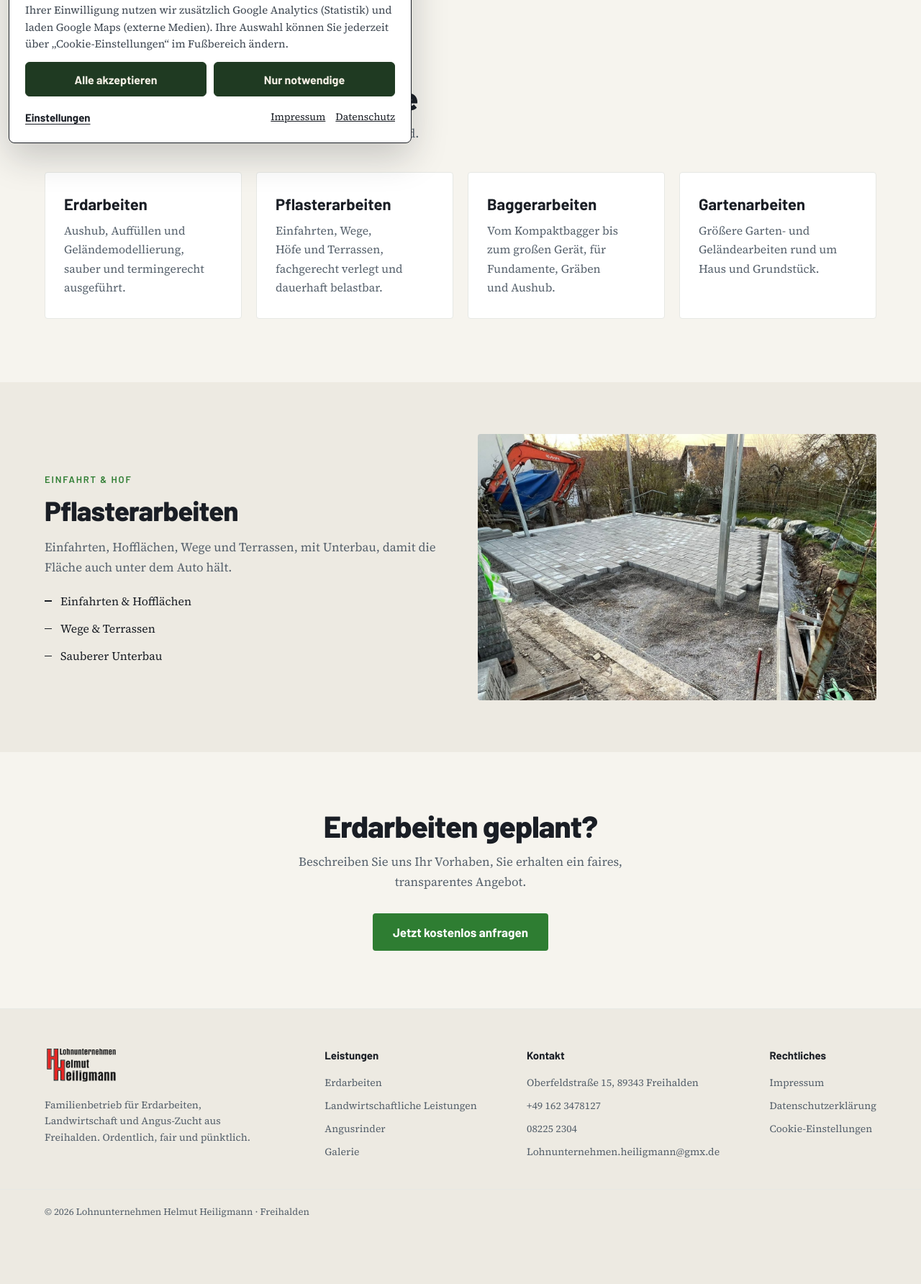
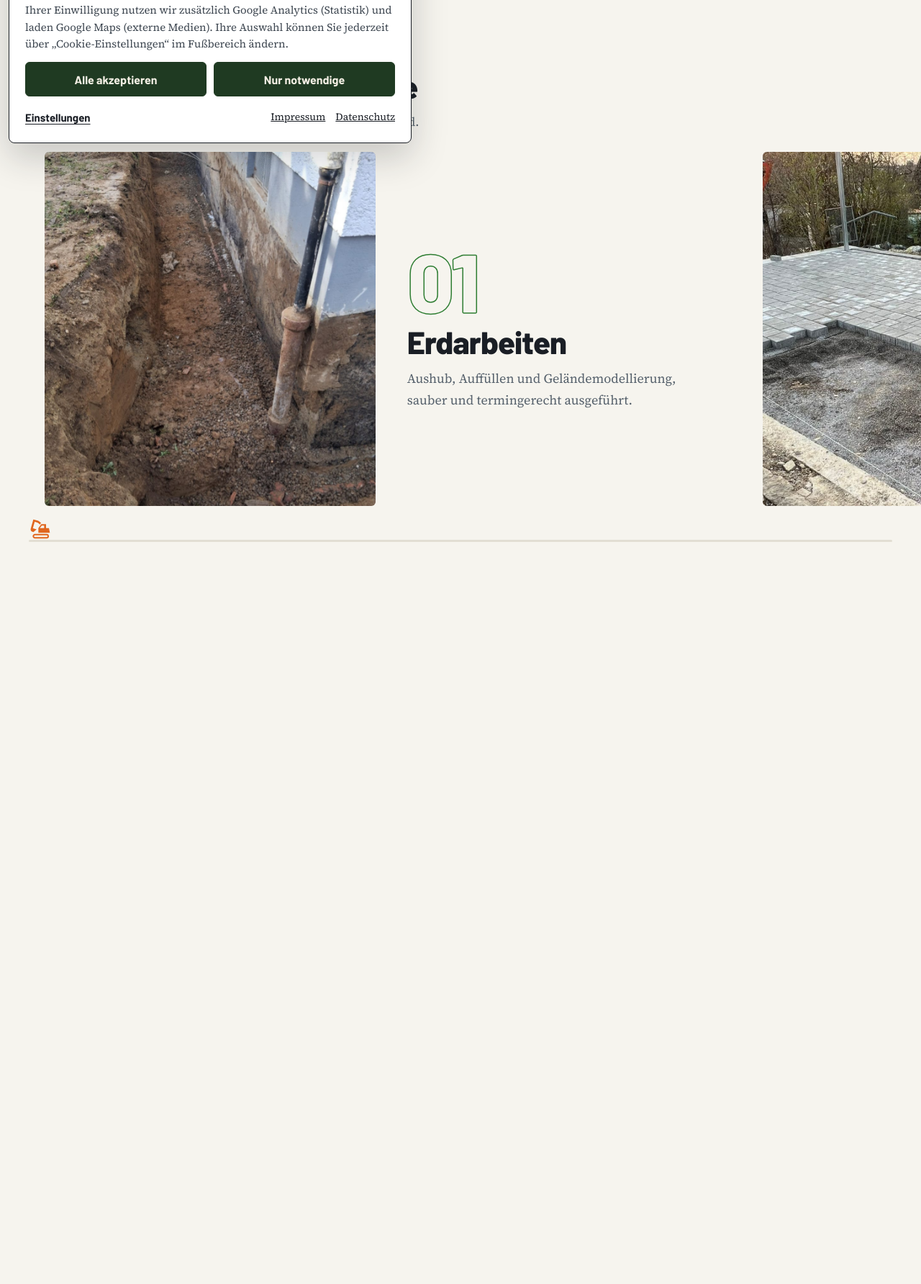
Before and after one commit to fiebermax/heiligmann, a PHP site: page /erdarbeiten.html in a window 1280 px wide. Shown: the part 589-2373 px from the top of the page at 72% size. Before the commit the page ends 2280 px from the top, so only its background shows below. Run offline with PHP 8.4, Linux system fonts and the light colour scheme.

Commit message:
Erdarbeiten mit Scroll-Band, rollende Ballen, Passwort fest hinterlegt
- Erdarbeiten: 4 Leistungen als horizontales Scroll-Band mit Fotos,
  Bagger fährt am Fortschritt mit; Satz färbt sich beim Scrollen ein
- Landwirtschaft: Kacheln durch gezeichnete Ballen ersetzt, die beim
  Scrollen hereinrollen
- Verwaltung: Passwort-Hash fest in passwort.php, keine Einrichtung
  über die Webseite mehr; neues Passwort per passwort-setzen.php
- Upload funktioniert auch ohne GD (lokales PHP unter Windows)

Co-Authored-By: Claude Opus 5.5 <noreply@anthropic.com>
Claude-Session: https://claude.ai/code/session_01XmSheUgCvrtiSVRq1Rpaif

```diff
--- a/ionos/erdarbeiten.html
+++ b/ionos/erdarbeiten.html
@@ -20,6 +20,40 @@
   a { color: #2E7D32; }
   a:hover { color: #256b29; }
   ::selection { background: #388E3C; color: #fff; }
+  .erd-band { position:relative; }
+  .erd-sticky { padding:56px 0 72px; }
+  .erd-kopf { max-width:1200px; margin:0 auto 36px; padding:0 22px; }
+  .erd-kopf h2 { font-family:'Barlow'; font-weight:800; font-size:clamp(28px,3.8vw,44px); line-height:1.05; color:#1a1e25; margin:0 0 12px; letter-spacing:-.02em; }
+  .erd-kopf p { color:#55606b; margin:0; max-width:620px; }
+  .erd-track { display:flex; flex-direction:column; gap:56px; padding:0 22px; max-width:1200px; margin:0 auto; }
+  .erd-panel { display:grid; grid-template-columns:1fr; gap:22px; }
+  .erd-foto { position:relative; aspect-ratio:4/3; border-radius:6px; overflow:hidden; background:#E6E2D8; }
+  .erd-foto img { position:absolute; inset:0; width:100%; height:100%; object-fit:cover; display:block; }
+  .erd-nr { display:block; font-family:'Barlow'; font-weight:800; font-size:clamp(64px,9vw,128px); line-height:.8; letter-spacing:-.04em; color:transparent; -webkit-text-stroke:1.5px #2E7D32; margin-bottom:18px; }
+  .erd-text h3 { font-family:'Barlow'; font-weight:800; font-size:clamp(28px,3.4vw,44px); line-height:1.02; letter-spacing:-.02em; color:#1a1e25; margin:0 0 14px; }
+  .erd-text p { color:#55606b; margin:0; font-size:18px; max-width:26em; }
+  .erd-weg { display:none; }
+  .erd-satz-wrap { background:#1F3A22; }
+  .erd-satz { max-width:1100px; margin:0 auto; padding:clamp(80px,12vw,150px) 22px; font-family:'Barlow'; font-weight:800; font-size:clamp(30px,4.6vw,60px); line-height:1.1; letter-spacing:-.02em; color:#F4EFE4; }
+  .erd-satz span { transition:color .25s linear; }
+  @media (min-width:960px) {
+    .erd-band { height:calc(100vh + 240vw); }
+    .erd-sticky { position:sticky; top:72px; height:calc(100vh - 72px); padding:40px 0 28px; display:flex; flex-direction:column; overflow:hidden; }
+    .erd-kopf { margin-bottom:28px; width:100%; }
+    .erd-track { flex-direction:row; flex:1; min-height:0; gap:6vw; max-width:none; margin:0; padding:0 calc((100vw - min(1200px,100vw)) / 2 + 22px); will-change:transform; }
+    .erd-panel { flex:none; width:min(72vw,1000px); height:100%; grid-template-columns:minmax(0,1.1fr) minmax(0,1fr); gap:44px; align-items:center; }
+    .erd-foto { aspect-ratio:auto; height:100%; max-height:62vh; }
+    .erd-foto img { transform:scale(1.15); will-change:transform; }
+    .erd-weg { display:block; position:relative; max-width:1200px; width:calc(100% - 44px); margin:20px auto 0; height:34px; }
+    .erd-weg-linie { position:absolute; left:0; right:0; bottom:4px; height:3px; background:#e2ded3; border-radius:2px; overflow:hidden; }
+    #erd-weg-fill { height:100%; background:#2E7D32; transform-origin:left; transform:scaleX(0); }
+    .erd-bagger { position:absolute; left:0; bottom:6px; width:32px; height:32px; background:#E0661F; -webkit-mask:url(icons/excavator.svg) center/contain no-repeat; mask:url(icons/excavator.svg) center/contain no-repeat; will-change:transform; }
+  }
+  @media (max-width:959px) {
+    .erd-foto { clip-path:inset(0 0 100% 0); transition:clip-path 1s cubic-bezier(.16,1,.3,1); }
+    .erd-panel.is-in .erd-foto { clip-path:inset(0 0 0 0); }
+  }
+  @media (prefers-reduced-motion: reduce) { .erd-foto { clip-path:none !important; } }
 </style>
 </helmet>
 <div style="background:#F6F4EE;color:#55606b;font-family:'Source Serif 4',Georgia,serif;font-size:17px;line-height:1.65;overflow-x:clip;min-height:100vh;">
@@ -43,17 +77,55 @@
     </div>
   </section>
 
-  <section style="max-width:1200px;margin:0 auto;padding:56px 22px 88px;">
-    <h2 data-reveal style="font-family:'Barlow';font-weight:800;font-size:clamp(28px,3.8vw,44px);line-height:1.05;color:#1a1e25;margin:0 0 12px;letter-spacing:-.02em;">Das übernehmen wir für Sie</h2>
-    <p data-reveal style="color:#55606b;margin:0 0 40px;max-width:620px;">Von der Vorbereitung bis zur fertigen Fläche, alles aus einer Hand.</p>
-    <div style="display:grid;grid-template-columns:repeat(auto-fit,minmax(240px,1fr));gap:20px;">
-      <sc-for list="{{ items }}" as="s" hint-placeholder-count="4">
-        <article data-reveal style="background:#ffffff;border:1px solid #e6e8e4;border-radius:4px;padding:30px 26px;">
-          <h3 style="font-family:'Barlow';font-weight:700;font-size:22px;line-height:1.2;color:#1a1e25;margin:0 0 10px;">{{ s.title }}</h3>
-          <p style="color:#55606b;margin:0;font-size:16px;">{{ s.text }}</p>
+  <section id="erd-band" class="erd-band" aria-label="Das übernehmen wir für Sie">
+    <div class="erd-sticky">
+      <div class="erd-kopf">
+        <h2>Das übernehmen wir für Sie</h2>
+        <p>Von der Vorbereitung bis zur fertigen Fläche, alles aus einer Hand.</p>
+      </div>
+      <div class="erd-track" id="erd-track">
+        <article class="erd-panel">
+          <div class="erd-foto"><img src="assets/web/g16.jpg" alt="Ausgehobener Graben an einer Hauswand" loading="lazy" decoding="async"></div>
+          <div class="erd-text">
+            <span class="erd-nr" aria-hidden="true">01</span>
+            <h3>Erdarbeiten</h3>
+            <p>Aushub, Auffüllen und Geländemodellierung, sauber und termingerecht ausgeführt.</p>
+          </div>
         </article>
-      </sc-for>
+        <article class="erd-panel">
+          <div class="erd-foto"><img src="assets/pflaster2.jpg" alt="Frisch gepflasterte Hoffläche" loading="lazy" decoding="async"></div>
+          <div class="erd-text">
+            <span class="erd-nr" aria-hidden="true">02</span>
+            <h3>Pflasterarbeiten</h3>
+            <p>Einfahrten, Wege, Höfe und Terrassen, fachgerecht verlegt und dauerhaft belastbar.</p>
+          </div>
+        </article>
+        <article class="erd-panel">
+          <div class="erd-foto"><img src="assets/web/g17.jpg" alt="Bagger beim Abbruch an einem Gebäude" loading="lazy" decoding="async"></div>
+          <div class="erd-text">
+            <span class="erd-nr" aria-hidden="true">03</span>
+            <h3>Baggerarbeiten</h3>
+            <p>Vom Kompaktbagger bis zum großen Gerät, für Fundamente, Gräben und Aushub.</p>
+          </div>
+        </article>
+        <article class="erd-panel">
+          <div class="erd-foto"><img src="assets/web/g18.jpg" alt="Bagger bei Gartenarbeiten" loading="lazy" decoding="async"></div>
+          <div class="erd-text">
+            <span class="erd-nr" aria-hidden="true">04</span>
+            <h3>Gartenarbeiten</h3>
+            <p>Größere Garten- und Geländearbeiten rund um Haus und Grundstück.</p>
+          </div>
+        </article>
+      </div>
+      <div class="erd-weg" aria-hidden="true">
+        <div class="erd-weg-linie"><div id="erd-weg-fill"></div></div>
+        <span id="erd-bagger" class="erd-bagger"></span>
+      </div>
     </div>
+  </section>
+
+  <section class="erd-satz-wrap">
+    <p id="erd-satz" class="erd-satz">Über 35 Jahre im Baugeschäft. Wir kommen mit eigenem Gerät, arbeiten ordentlich und hinterlassen die Baustelle so, wie wir sie selbst vorfinden möchten.</p>
   </section>
 
   <section style="background:#EDEAE2;">
@@ -87,14 +159,26 @@
 </x-dc>
 <script type="text/x-dc" data-dc-script data-props="{}">
 class Component extends DCLogic {
-  renderVals() { return { items: [
-      { title: 'Erdarbeiten', text: 'Aushub, Auffüllen und Geländemodellierung, sauber und termingerecht ausgeführt.' },
-      { title: 'Pflasterarbeiten', text: 'Einfahrten, Wege, Höfe und Terrassen, fachgerecht verlegt und dauerhaft belastbar.' },
-      { title: 'Baggerarbeiten', text: 'Vom Kompaktbagger bis zum großen Gerät, für Fundamente, Gräben und Aushub.' },
-      { title: 'Gartenarbeiten', text: 'Größere Garten- und Geländearbeiten rund um Haus und Grundstück.' },
-    ], products: ['Einfahrten & Hofflächen', 'Wege & Terrassen', 'Sauberer Unterbau'] }; }
+  renderVals() { return { products: ['Einfahrten & Hofflächen', 'Wege & Terrassen', 'Sauberer Unterbau'] }; }
   componentDidMount() {
-    if (window.matchMedia('(prefers-reduced-motion: reduce)').matches) return;
+    this._band = document.getElementById('erd-band'); this._track = document.getElementById('erd-track');
+    this._fill = document.getElementById('erd-weg-fill'); this._bagger = document.getElementById('erd-bagger');
+    this._imgs = Array.from(document.querySelectorAll('.erd-foto img'));
+    this._satz = document.getElementById('erd-satz');
+    const reduced = window.matchMedia('(prefers-reduced-motion: reduce)').matches;
+    if (this._satz && !reduced) {
+      this._satz.innerHTML = this._satz.textContent.split(' ').map(w => '<span>' + w + '</span>').join(' ');
+      this._satzWords = Array.from(this._satz.querySelectorAll('span'));
+    }
+    if (reduced && this._band) { this._band.style.height = 'auto'; const st = this._band.firstElementChild; st.style.position = 'static'; st.style.height = 'auto'; this._track.style.flexWrap = 'wrap'; }
+    let tick = false;
+    this._onErd = () => { if (tick) return; tick = true; requestAnimationFrame(() => { tick = false; this._erdScroll(); }); };
+    if (!reduced) { window.addEventListener('scroll', this._onErd, { passive: true }); window.addEventListener('resize', this._onErd); this._erdScroll(); }
+    if ('IntersectionObserver' in window) {
+      this._pio = new IntersectionObserver(es => es.forEach(e => { if (e.isIntersecting) { e.target.classList.add('is-in'); this._pio.unobserve(e.target); } }), { threshold: .25 });
+      document.querySelectorAll('.erd-panel').forEach(el => this._pio.observe(el));
+    }
+    if (reduced) return;
     const EXPO = 'cubic-bezier(0.16, 1, 0.3, 1)';
     const lines = Array.from(document.querySelectorAll('[data-line]'));
     lines.forEach(el => { el.style.transform = 'translateY(105%)'; });
@@ -106,7 +190,25 @@ class Component extends DCLogic {
     this._io = new IntersectionObserver(entries => entries.forEach(en => { if (en.isIntersecting) { en.target.style.opacity = '1'; en.target.style.transform = 'none'; this._io.unobserve(en.target); } }), { threshold: 0.12, rootMargin: '0px 0px -8% 0px' });
     reveals.forEach(el => this._io.observe(el));
   }
-  componentWillUnmount() { if (this._io) this._io.disconnect(); }
+  _erdScroll() {
+    const band = this._band, track = this._track; if (!band || !track) return;
+    const vh = window.innerHeight, satz = this._satzWords;
+    if (satz && satz.length) {
+      const r = this._satz.getBoundingClientRect(), k = Math.max(0, Math.min(1, (vh * .85 - r.top) / (r.height + vh * .35)));
+      const n = Math.round(k * satz.length);
+      satz.forEach((w, i) => { w.style.color = i < n ? '#F4EFE4' : 'rgba(244,239,228,.22)'; });
+    }
+    if (window.innerWidth < 960) { track.style.transform = ''; band.style.height = ''; return; }
+    const max = track.scrollWidth - window.innerWidth;
+    const want = Math.round(max + vh); if (Math.abs(band.offsetHeight - want) > 2) band.style.height = want + 'px';
+    const r = band.getBoundingClientRect(), total = band.offsetHeight - (vh - 72);
+    const p = Math.max(0, Math.min(1, (72 - r.top) / Math.max(1, total)));
+    track.style.transform = 'translate3d(' + (-p * max).toFixed(1) + 'px,0,0)';
+    this._imgs.forEach((img, i) => { const c = img.parentElement.getBoundingClientRect(); const off = (c.left + c.width / 2 - window.innerWidth / 2) / window.innerWidth; img.style.transform = 'scale(1.15) translate3d(' + (off * -8).toFixed(2) + '%,0,0)'; });
+    if (this._fill) this._fill.style.transform = 'scaleX(' + p.toFixed(4) + ')';
+    if (this._bagger) { const w = this._bagger.parentElement.clientWidth - 32; this._bagger.style.transform = 'translateX(' + (p * w).toFixed(1) + 'px) rotate(' + (Math.sin(p * 60) * 2).toFixed(2) + 'deg)'; }
+  }
+  componentWillUnmount() { if (this._io) this._io.disconnect(); if (this._pio) this._pio.disconnect(); window.removeEventListener('scroll', this._onErd); window.removeEventListener('resize', this._onErd); }
 }
 </script>
 </body>
--- /dev/null
+++ b/ionos/verwaltung/passwort.php
@@ -0,0 +1,3 @@
+<?php
+// Passwort-Hash für die Galerie-Verwaltung. Neues Passwort: php verwaltung/passwort-setzen.php
+return '$2y$10$ULRViHyADSqinw1niTsicOc/zahL1JRmoSj8GvkM0Y8vz8dt.UFhm';
```
Also changed, not shown: ionos/landwirtschaft.html (+64 -13 lines), ionos/verwaltung/index.php (+19 -26 lines), ionos/verwaltung/passwort-setzen.php (added, +23 -0 lines), README.md, ionos/verwaltung/.htaccess, 1 other file.
